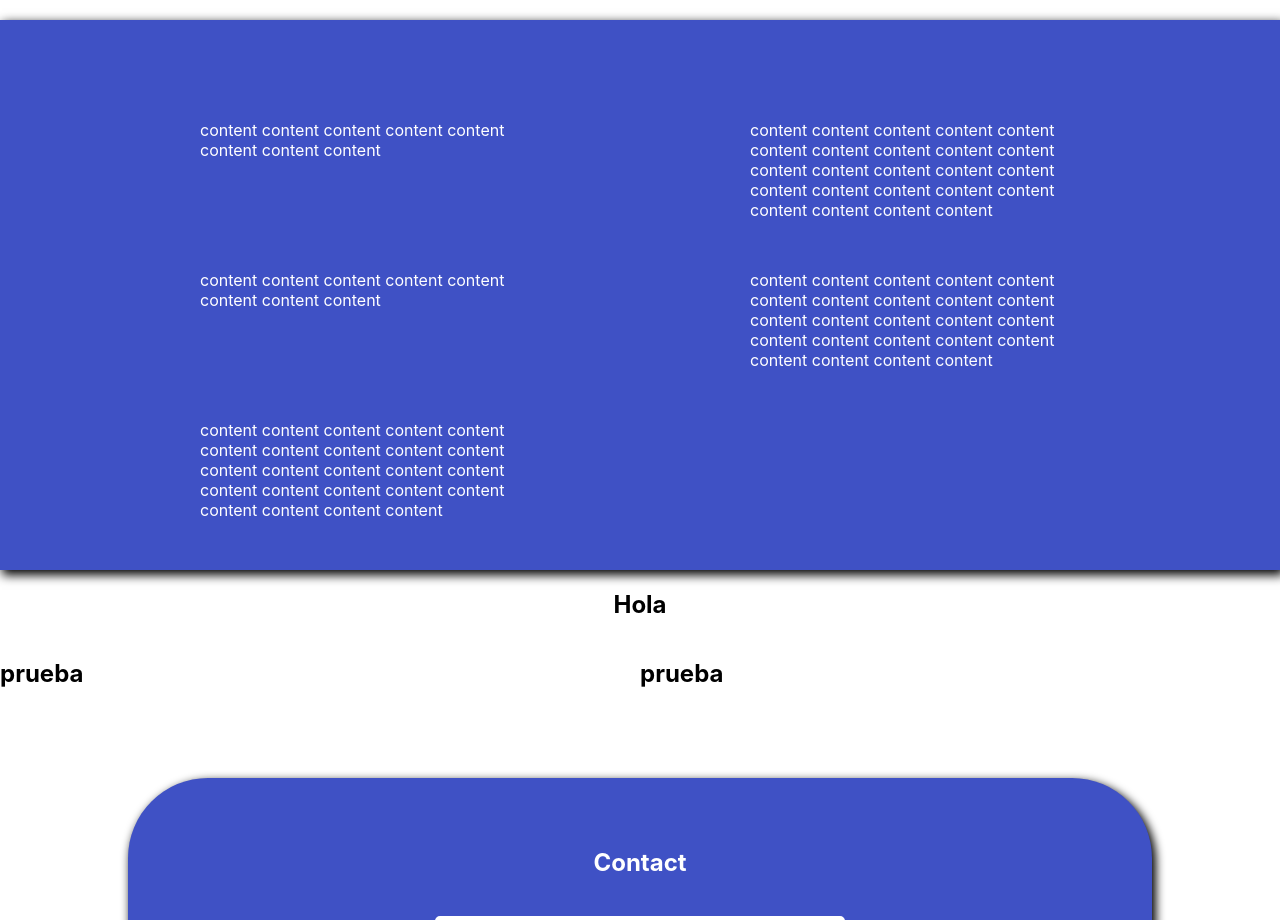
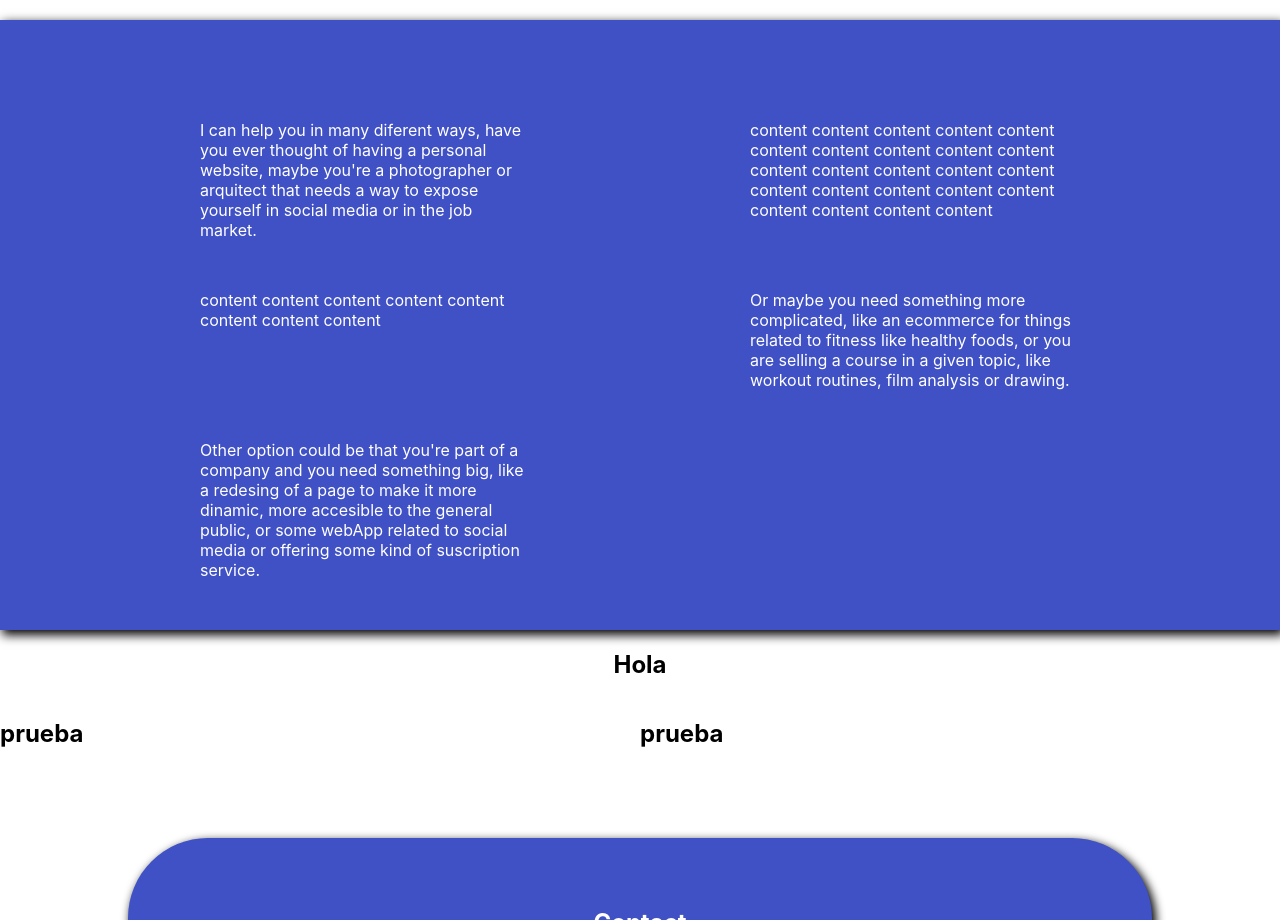
Before and after one commit to brayanCh/portfolio-react, a React (Create React App) app: page / in a window 1280 px wide. Shown: the part 800-1720 px from the top of the page. Built offline with nearby package versions, Linux system fonts and the light colour scheme.

Commit message:
adding text to content

```diff
--- a/src/App.js
+++ b/src/App.js
@@ -1,8 +1,10 @@
 import { BrowserRouter as Router, Routes, Route } from "react-router-dom";
 import Navbar from "./components/bar";
+import PageContainer from "./components/pageContainer";
 
 // pages
 import Home from "./pages/home";
+import Contact from "./pages/contact";
 
 
 const App = () => {
@@ -11,6 +13,8 @@ const App = () => {
             <Navbar />
             <Routes>
                 <Route exact path="/" element={<Home />}/>
+                <Route exact path="/contact" element={<PageContainer><Contact/></PageContainer>}/>
+
             </Routes>
         </Router>
     );
--- a/src/pages/content.js
+++ b/src/pages/content.js
@@ -4,22 +4,28 @@ const Content = () => {
     return (
         <div className="content-container shadow">
             <div className="paragraph column-container">
-                <p> content content content content content content content content </p>
+                <p> I can help you in many diferent ways, have you ever thought of having
+                    a personal website, maybe you're a photographer or arquitect that
+                    needs a way to expose yourself in social media or in the job market.</p>
                 <p> content content content content content content content content
                 content content content content content content content content
                 content content content content content content content content </p>
             </div>
 
             <div className="paragraph column-container">
+
                 <p> content content content content content content content content </p>
-                <p> content content content content content content content content
-                content content content content content content content content
-                content content content content content content content content </p>
+
+                <p> Or maybe you need something more complicated, like an ecommerce for
+                things related to fitness like healthy foods, or you are selling a course
+                in a given topic, like workout routines, film analysis or drawing.</p>
+
             </div>
             <div className="paragraph column-container">
-                <p> content content content content content content content content
-                content content content content content content content content
-                content content content content content content content content </p>
+                <p> Other option could be that you're part of a company and you
+                need something big, like a redesing of a page to make it more dinamic,
+                more accesible to the general public, or some webApp related to social
+                media or offering some kind of suscription service. </p>
             </div>
         </div>
     )
```
